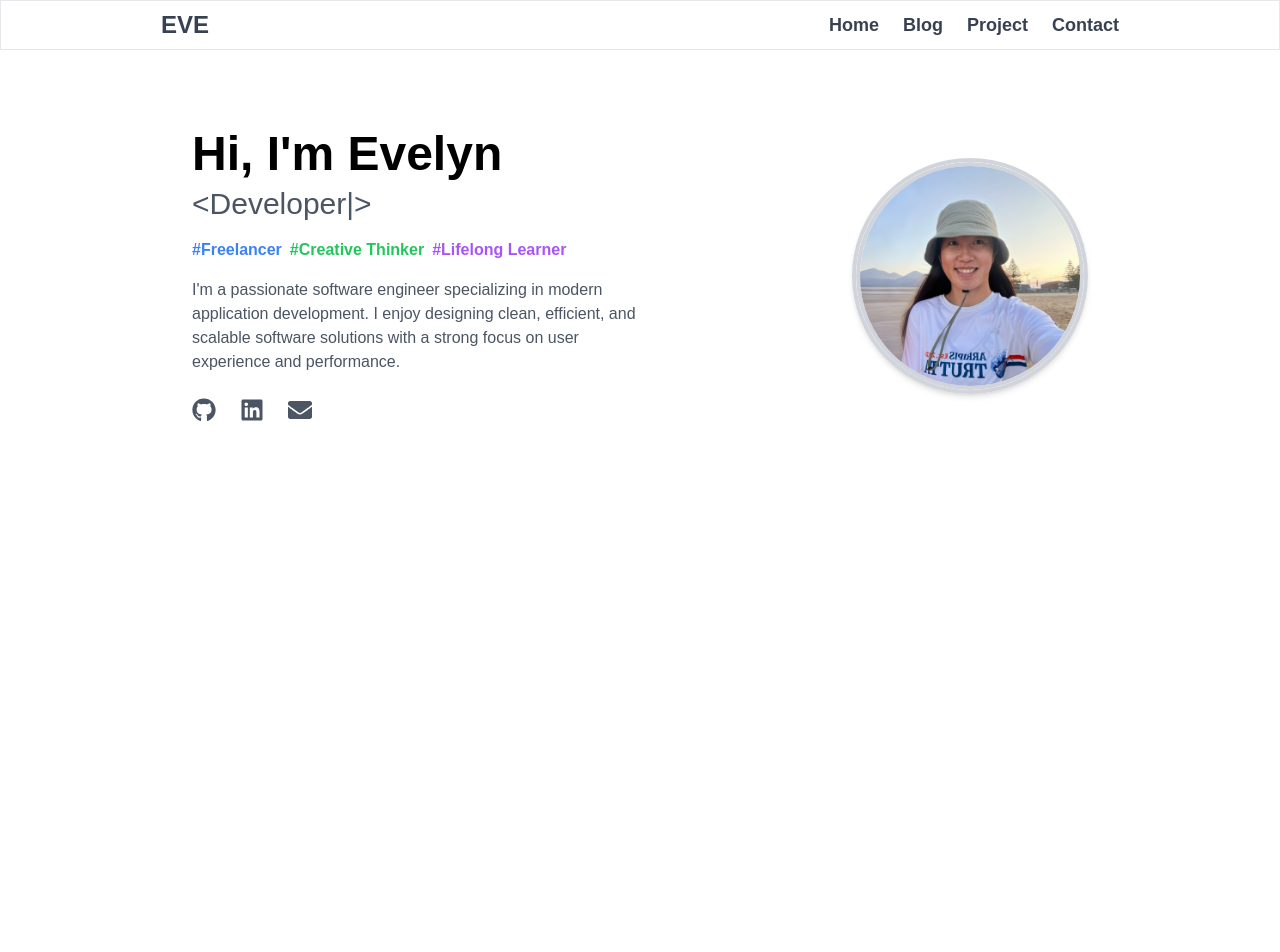
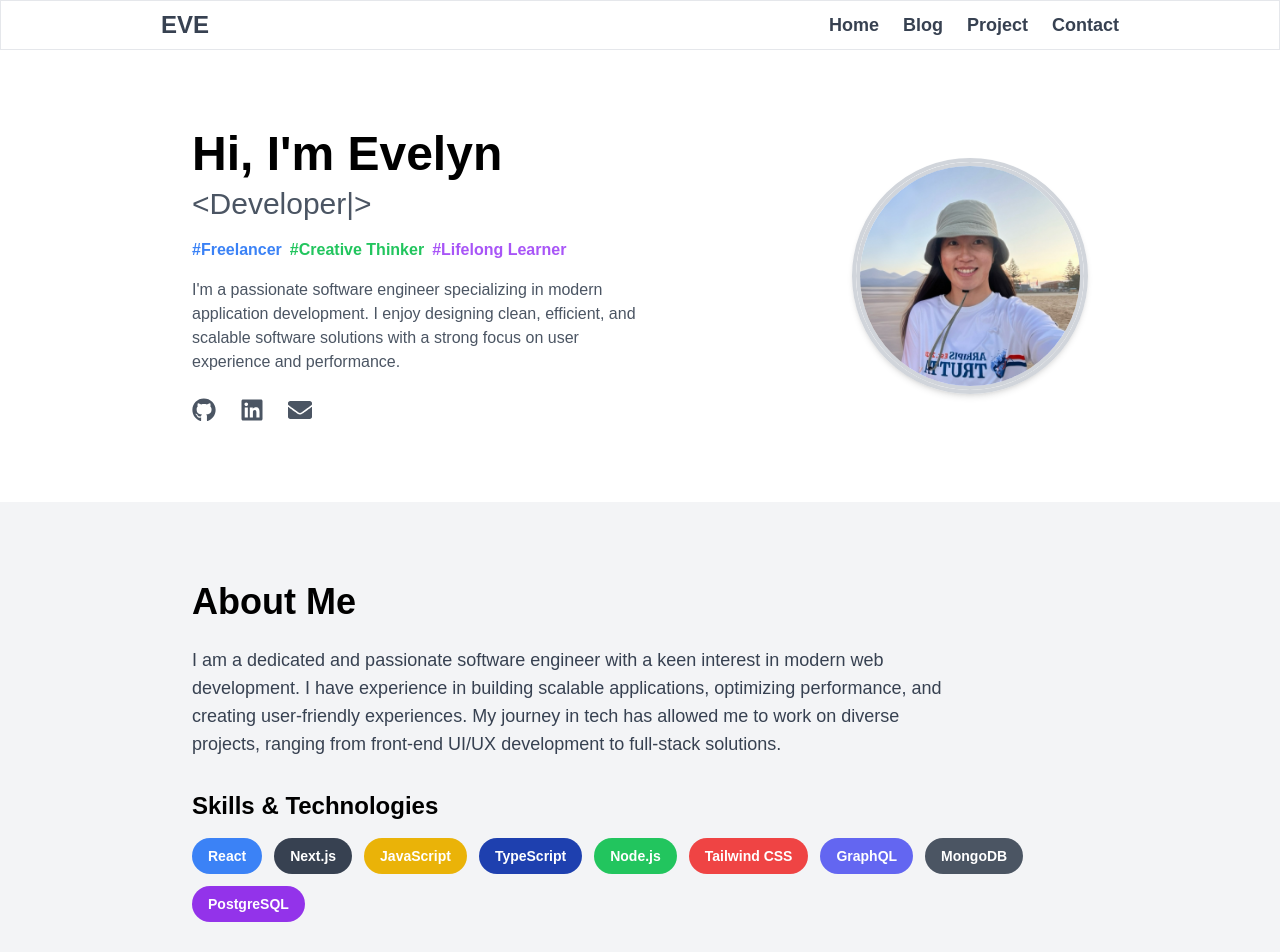
Before and after one commit to EvelynDevelops/eve_page, a Next.js app: page / in a window 1280 px wide. Shown: the top 952 px of the page. Before the commit the page ends 800 px from the top, so only its background shows below. Built offline with nearby package versions, Linux system fonts and the light colour scheme.

Commit message:
skills and about me

```diff
--- a/app/page.tsx
+++ b/app/page.tsx
@@ -39,10 +39,10 @@ export default function Home() {
   }, [charIndex, isDeleting, index]);
 
   return (
-    <div className="bg-white dark:bg-gray-800">
+    <div className="bg-white dark:bg-gray-800 ">
       <div className="h-auto  text-black flex flex-col-2 md:flex-row items-center justify-center px-48 py-20">
 
-        {/* Person Information */}
+        {/* Left-side Person Information */}
         <div className="md:w-4/5 text-center md:text-left">
           <h1 className="text-5xl font-bold">Hi, I'm Evelyn</h1>
           <h2 className="text-3xl font-medium text-gray-600 mt-2">&lt;{text}|&gt;</h2>
@@ -72,15 +72,35 @@ export default function Home() {
           </div>
         </div>
 
-
-        {/* Profile photo */}
+        {/* Right side - Profile photo */}
         <div className="w-64 aspect-square rounded-full overflow-hidden border-4 border-gray-300 shadow-md">
           <img src="/images/profile.jpg" alt="avatar" className="w-full h-full rounded-full border-4 border-gray-300 shadow-md object-cover"/>
         </div>
-
-        {/* skills */}
       </div>
 
+      {/* About Me Section */}
+      <div className="bg-gray-100 dark:bg-gray-900 py-20 px-10 md:px-48 text-black dark:text-white">
+        <h2 className="text-4xl font-bold text-center md:text-left mb-6">About Me</h2>
+        <p className="text-lg text-gray-700 dark:text-gray-300 max-w-3xl">
+          I am a dedicated and passionate software engineer with a keen interest in modern web development.
+          I have experience in building scalable applications, optimizing performance, and creating user-friendly experiences.
+          My journey in tech has allowed me to work on diverse projects, ranging from front-end UI/UX development to full-stack solutions.
+        </p>
+
+        {/* Skills */}
+        <h3 className="text-2xl font-semibold mt-8">Skills & Technologies</h3>
+        <div className="mt-4 flex flex-wrap gap-3">
+          <span className="bg-blue-500 text-white px-4 py-2 rounded-full text-sm font-semibold">React</span>
+          <span className="bg-gray-700 text-white px-4 py-2 rounded-full text-sm font-semibold">Next.js</span>
+          <span className="bg-yellow-500 text-white px-4 py-2 rounded-full text-sm font-semibold">JavaScript</span>
+          <span className="bg-blue-800 text-white px-4 py-2 rounded-full text-sm font-semibold">TypeScript</span>
+          <span className="bg-green-500 text-white px-4 py-2 rounded-full text-sm font-semibold">Node.js</span>
+          <span className="bg-red-500 text-white px-4 py-2 rounded-full text-sm font-semibold">Tailwind CSS</span>
+          <span className="bg-indigo-500 text-white px-4 py-2 rounded-full text-sm font-semibold">GraphQL</span>
+          <span className="bg-gray-600 text-white px-4 py-2 rounded-full text-sm font-semibold">MongoDB</span>
+          <span className="bg-purple-600 text-white px-4 py-2 rounded-full text-sm font-semibold">PostgreSQL</span>
+        </div>
+      </div>
     </div>
   );
 }
```
